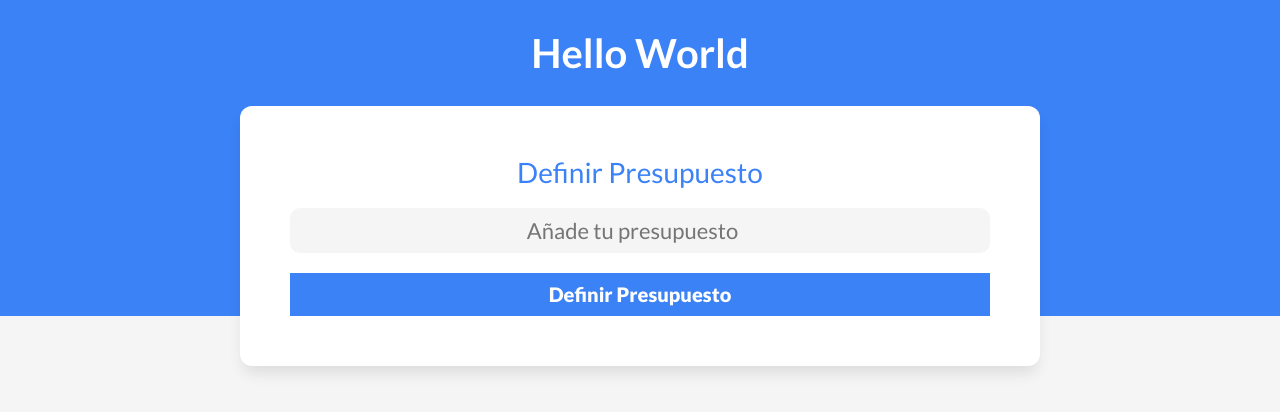
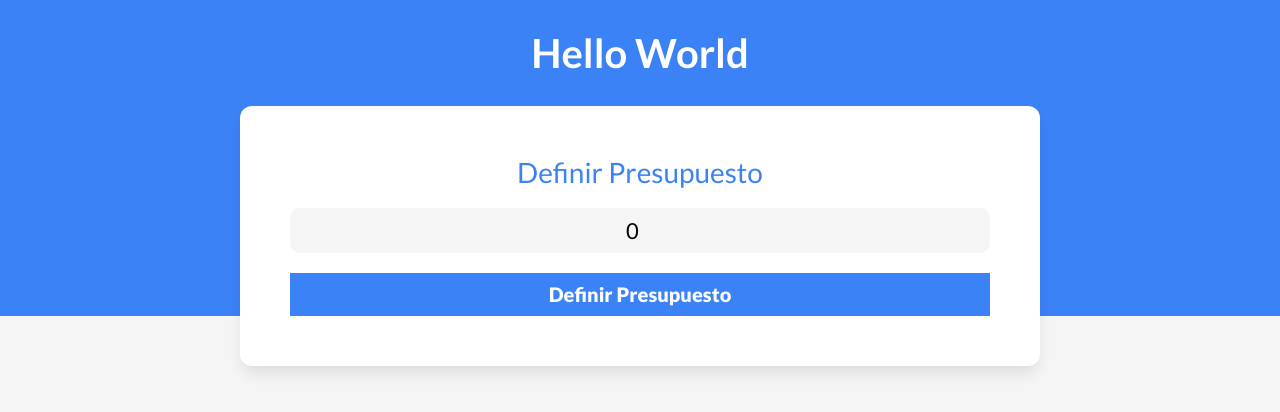
Before and after one commit to ArnnySnaydher/ADMIN-GASTOS, a Vue app: page / in a window 1280 px wide. Shown: the top 412 px of the page. Built offline with nearby package versions, Linux system fonts and the light colour scheme.

Commit message:
Mostrar alerta

```diff
--- /dev/null
+++ b/src/components/Alerta.vue
@@ -0,0 +1,21 @@
+<template>
+    <div class="alerta">
+
+        <slot></slot>
+
+    </div>
+</template>
+
+<style  scoped>
+    .alerta{
+        padding: 1rem;
+        font-weight: 900;
+        text-transform: uppercase;
+        font-size: 1.6rem;
+        text-align: center;
+        background-color: var(--blanco);
+        border-left: 0.5rem solid #b91c1c;
+        color: #b91c1c;
+        margin-bottom: 3rem;
+    }
+</style>
--- a/src/components/Presupuesto.vue
+++ b/src/components/Presupuesto.vue
@@ -1,36 +1,50 @@
+<script setup>
+import { ref } from 'vue';
+import Alerta from './Alerta.vue';
+
+const presupuesto = ref(0)
+const error=ref('')
+
+const definirPresupuesto=()=>{
+    if(presupuesto.value<=0){
+        error.value='Presupuesto no valido'
+        setTimeout(()=>{
+            error.value=""
+        },3000)
+}
+}
+</script>
+
 <template>
-    <form action="" class="presupuesto">
+    <form action="" class="presupuesto" @submit.prevent="definirPresupuesto">
+        <Alerta v-if="error">{{ error }}</Alerta>
         <div class="campo">
             <label for="nuevo-presupuesto">Definir Presupuesto</label>
-            <input type="number"
-                id="nuevo-presupuesto"
-                class="nuevo-presupuesto"
-                placeholder="Añade tu presupuesto">
+            <input type="number" id="nuevo-presupuesto" class="nuevo-presupuesto" placeholder="Añade tu presupuesto"
+                v-model.number="presupuesto"
+                min="0">
         </div>
         <input type="submit" value="Definir Presupuesto">
     </form>
 </template>
 
-<script setup>
-
-</script>
-
 <style scoped>
-.presupuesto{
+.presupuesto {
     width: 100%;
 }
 
-.campo{
+.campo {
     display: grid;
     gap: 2rem;
 }
-.presupuesto label{
+
+.presupuesto label {
     font-size: 2.8rem;
     text-align: center;
     color: var(--azul);
 }
 
-.presupuesto input[type="number"]{
+.presupuesto input[type="number"] {
     background-color: var(--gris-claro);
     border-radius: 1rem;
     padding: 1rem;
@@ -39,7 +53,7 @@
     text-align: center;
 }
 
-.presupuesto input[type="submit"]{
+.presupuesto input[type="submit"] {
     background-color: var(--azul);
     border: none;
     padding: 1rem;
@@ -52,9 +66,8 @@
     transition: all 300ms ease-in-out;
 }
 
-.presupuesto input[type="submit"]:hover{
+.presupuesto input[type="submit"]:hover {
     background-color: #1048a4;
     cursor: pointer;
 }
-
 </style>
```
